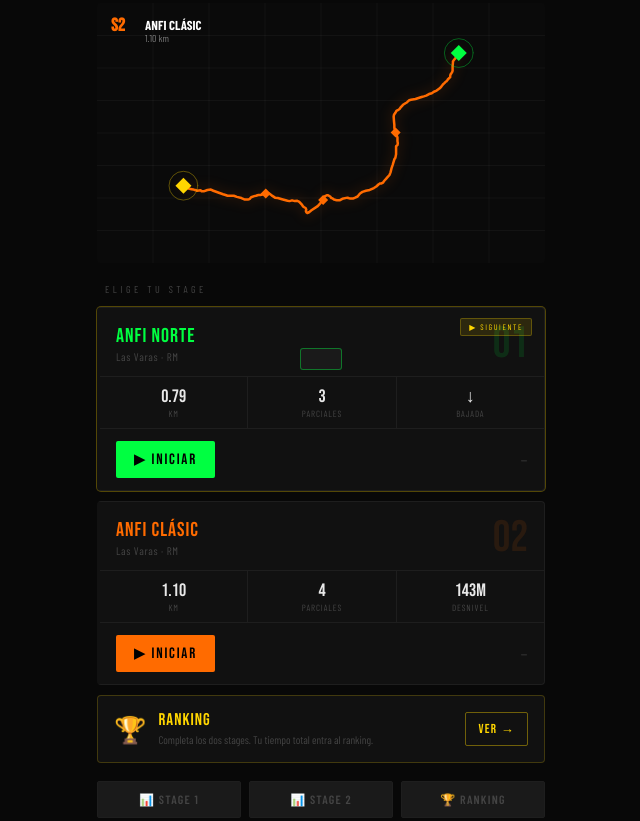
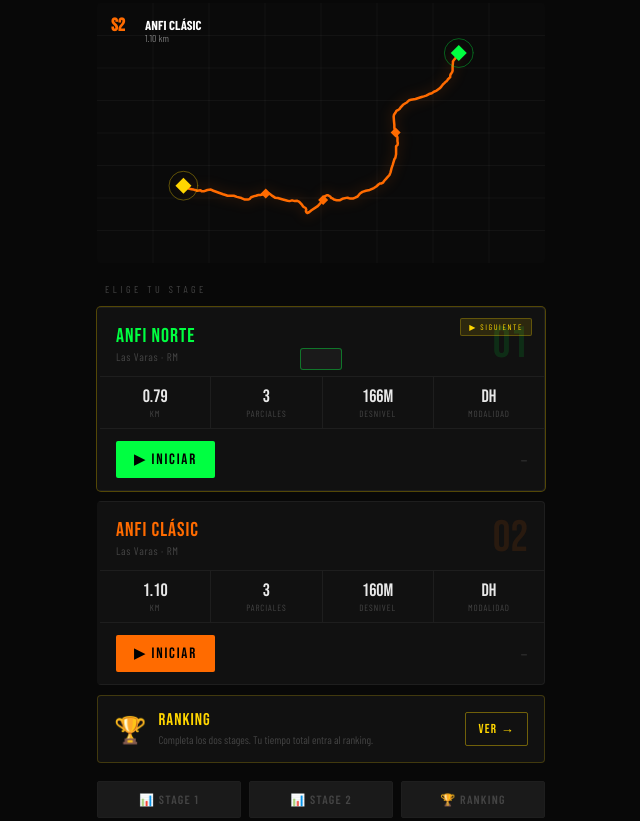
Before and after one commit to horta30/STAGE-CRONO-LAS-VARAS, a plain HTML site: page index.html in a window 1280 px wide. Shown: the part 486-1307 px from the top of the page, without its empty margins (319-959 px from the left). Drawn offline with nearby package versions, Linux system fonts and the light colour scheme; a web font is replaced by a local one.

Commit message:
Update stage stats in index.html

```diff
--- a/index.html
+++ b/index.html
@@ -169,7 +169,8 @@ footer{text-align:center;padding:20px;font-size:10px;color:var(--grey);letter-sp
   <div class="stage-stats">
     <div class="stat"><div class="stat-val">0.79</div><div class="stat-lbl">km</div></div>
     <div class="stat"><div class="stat-val">3</div><div class="stat-lbl">Parciales</div></div>
-    <div class="stat"><div class="stat-val">↓</div><div class="stat-lbl">Bajada</div></div>
+    <div class="stat"><div class="stat-val">166m</div><div class="stat-lbl">Desnivel</div></div>
+    <div class="stat"><div class="stat-val">DH</div><div class="stat-lbl">Modalidad</div></div>
   </div>
   <div class="stage-cta">
     <button class="stage-btn" id="btn-s1">▶ INICIAR</button>
@@ -188,8 +189,9 @@ footer{text-align:center;padding:20px;font-size:10px;color:var(--grey);letter-sp
   </div>
   <div class="stage-stats">
     <div class="stat"><div class="stat-val">1.10</div><div class="stat-lbl">km</div></div>
-    <div class="stat"><div class="stat-val">4</div><div class="stat-lbl">Parciales</div></div>
-    <div class="stat"><div class="stat-val">143m</div><div class="stat-lbl">Desnivel</div></div>
+    <div class="stat"><div class="stat-val">3</div><div class="stat-lbl">Parciales</div></div>
+    <div class="stat"><div class="stat-val">160m</div><div class="stat-lbl">Desnivel</div></div>
+    <div class="stat"><div class="stat-val">DH</div><div class="stat-lbl">Modalidad</div></div>
   </div>
   <div class="stage-cta">
     <button class="stage-btn" id="btn-s2">▶ INICIAR</button>
```
